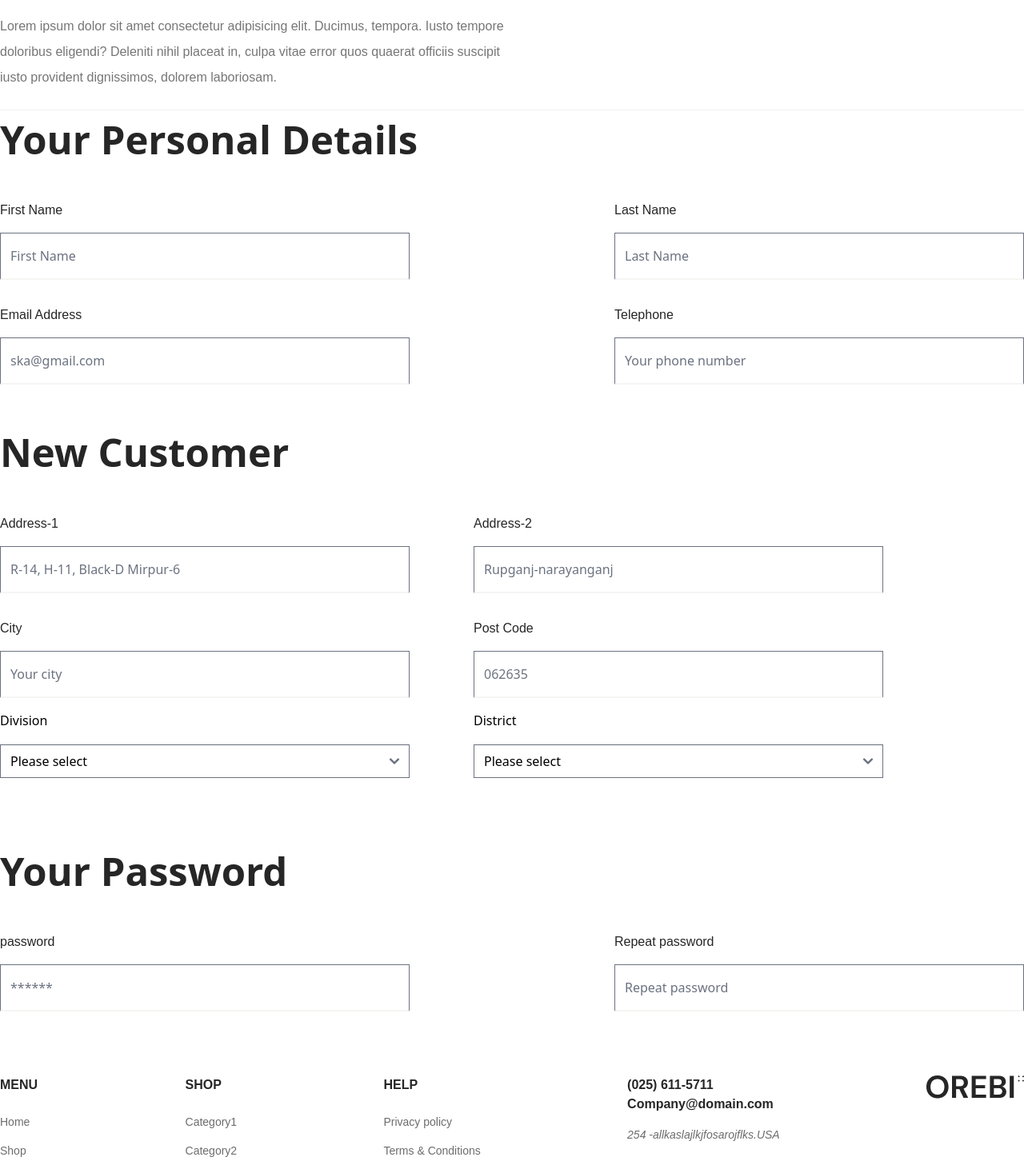
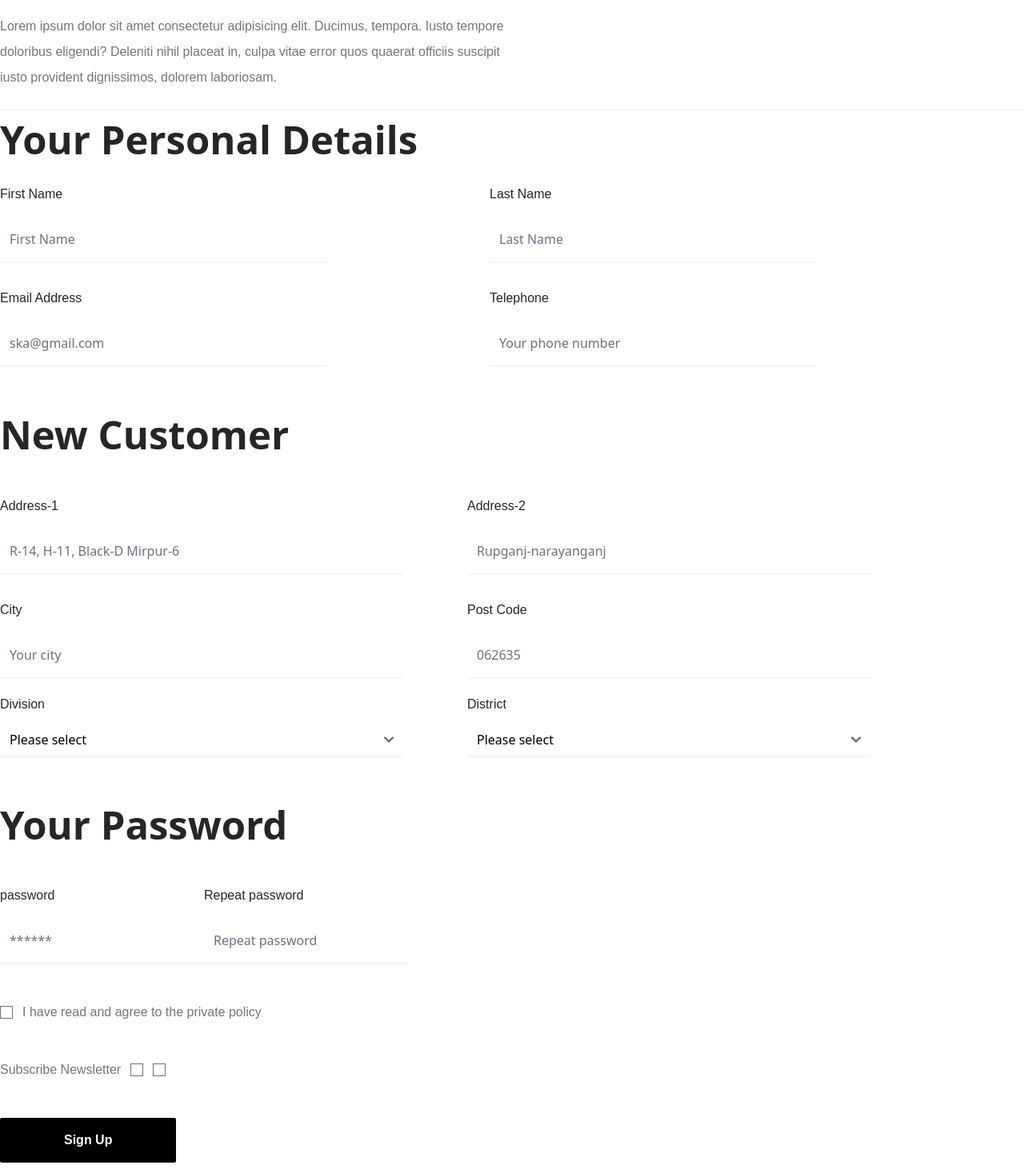
Before and after one commit to seydurrahman/FDR-2303-e-commerce, a React (Vite) app: page /registration in a window 1280 px wide. Shown: the part 420-1887 px from the top of the page at 80% size. Built offline with nearby package versions, Linux system fonts and the light colour scheme.

Commit message:
information done

```diff
--- a/src/Pages/Registration/Registration.jsx
+++ b/src/Pages/Registration/Registration.jsx
@@ -16,35 +16,69 @@ const Registration = () => {
     PostCode:"",
     password:"",
     Repeatpassword:"",
+    agreement:false,
+    subscribe1:false,
+    subscribe2:false,
   })
   // handleuserInput functionality
   const handleuserInput = (e)=>{
-    setuserInfo({
-      ...userInfo,
-      [e.target.id] : e.target.value,
+    if (e.target.checked){
+      setuserInfo({
+        ...userInfo,
+        [e.target.id]:true,
+      })
+    } else {
+      setuserInfo({
+        ...userInfo,
+        [e.target.id] : e.target.value,
 
-    })
+      })
+    }
+
   }
   console.log(userInfo);
+
+  const handleSignUp = ()=>{
+    const {FirstName, EmailAddress, Telephone, Address1, password, Repeatpassword, agreement} = userInfo
+    if (!FirstName){
+    console.log("First name missing");
+    } else if (!EmailAddress){
+        console.log("Email missing");
+    } else if (!Telephone){
+    console.log("Telephone missing");
+    } else if (!Address1){
+    console.log("Address1 missing");
+    } else if (!password){
+    console.log("Password missing");
+    } else if (!Repeatpassword){
+    console.log("Repeatpassword missing");
+    } else if (!agreement){
+    console.log("Agreement missing");
+    } else {
+    console.log("Everything ok");
+
+    }
+  }
 
   return (
     <div className='py-20'>
         <div className='container'>
             <RegistrationTop/>
-            {/* Personal information */}
+            <div className='flex flex-col items-start gap-y-12'>
+              {/* Personal information */}
             <div>
                 <form action="#" onSubmit={(e)=>e.preventDefault()}>
-                  <div className='mb-10'>
+                  <div>
                   <h1 className='text-[49px] font-bold text-main_font_color mb-5'>Your Personal Details</h1>
                   </div>
                     <div className='flex flex-wrap justify-between gap-y-8'>
-                    <SignUpInput className={" basis-2/5 py-4 border-b-2 border-b-secondary_bg_color"} inputType={"text"} placeHolder={"First Name"} labetTitle={"First Name"} inputId={"FirstName"} oninputChange={handleuserInput}/>
+                    <SignUpInput className={" basis-2/5 py-4 border-0 border-b-2 border-b-secondary_bg_color"} inputType={"text"} placeHolder={"First Name"} labetTitle={"First Name"} inputId={"FirstName"} oninputChange={handleuserInput}/>
 
-                    <SignUpInput className={"py-4 border-b-2 border-b-secondary_bg_color"} inputType={"text"} placeHolder={"Last Name"} labetTitle={"Last Name"} inputId={"LastName"} oninputChange={handleuserInput}/>
+                    <SignUpInput className={"py-4 border-0 border-b-2 border-b-secondary_bg_color"} inputType={"text"} placeHolder={"Last Name"} labetTitle={"Last Name"} inputId={"LastName"} oninputChange={handleuserInput}/>
 
-                    <SignUpInput className={"py-4 border-b-2 border-b-secondary_bg_color"} inputType={"email"} placeHolder={"ska@gmail.com"} labetTitle={"Email Address"} inputId={"EmailAddress"} oninputChange={handleuserInput}/>
+                    <SignUpInput className={"py-4 border-0 border-b-2 border-b-secondary_bg_color"} inputType={"email"} placeHolder={"ska@gmail.com"} labetTitle={"Email Address"} inputId={"EmailAddress"} oninputChange={handleuserInput}/>
 
-                    <SignUpInput className={"py-4 border-b-2 border-b-secondary_bg_color"} inputType={"number"} placeHolder={"Your phone number"} labetTitle={"Telephone"} inputId={"Telephone"} oninputChange={handleuserInput}/>
+                    <SignUpInput className={"py-4 border-0 border-b-2 border-b-secondary_bg_color"} inputType={"number"} placeHolder={"Your phone number"} labetTitle={"Telephone"} inputId={"Telephone"} oninputChange={handleuserInput}/>
 
                     </div>
                 </form>
@@ -52,25 +86,25 @@ const Registration = () => {
             {/* Personal information */}
 
             {/* Customer information */}
-            <div className='mt-12'>
+            <div>
                 <form action="#" onSubmit={(e)=>e.preventDefault()}>
                   <div className='mb-10'>
                   <h1 className='text-[49px] font-bold text-main_font_color mb-5'>New Customer</h1>
                   </div>
                     <div className='flex flex-wrap gap-y-8 gap-x-20'>
-                    <SignUpInput className={" basis-2/5 py-4 border-b-2 border-b-secondary_bg_color"} inputType={"text"} placeHolder={"R-14, H-11, Black-D Mirpur-6"} labetTitle={"Address-1"} inputId={"Address1"} oninputChange={handleuserInput}/>
+                    <SignUpInput className={" basis-2/5 py-4 border-0 border-b-2 border-b-secondary_bg_color"} inputType={"text"} placeHolder={"R-14, H-11, Black-D Mirpur-6"} labetTitle={"Address-1"} inputId={"Address1"} oninputChange={handleuserInput}/>
 
-                    <SignUpInput className={"py-4 border-b-2 border-b-secondary_bg_color"} inputType={"text"} placeHolder={"Rupganj-narayanganj"} labetTitle={"Address-2"} inputId={"Address2"} oninputChange={handleuserInput}/>
+                    <SignUpInput className={"py-4 border-0 border-b-2 border-b-secondary_bg_color"} inputType={"text"} placeHolder={"Rupganj-narayanganj"} labetTitle={"Address-2"} inputId={"Address2"} oninputChange={handleuserInput}/>
 
-                    <SignUpInput className={"py-4 border-b-2 border-b-secondary_bg_color"} inputType={"email"} placeHolder={"Your city"} labetTitle={"City"} inputId={"City"} oninputChange={handleuserInput}/>
+                    <SignUpInput className={"py-4 border-0 border-b-2 border-b-secondary_bg_color"} inputType={"email"} placeHolder={"Your city"} labetTitle={"City"} inputId={"City"} oninputChange={handleuserInput}/>
 
-                    <SignUpInput className={"py-4 border-b-2 border-b-secondary_bg_color"} inputType={"number"} placeHolder={"062635"} labetTitle={"Post Code"} inputId={"PostCode"} oninputChange={handleuserInput}/>
+                    <SignUpInput className={"py-4 border-0 border-b-2 border-b-secondary_bg_color"} inputType={"number"} placeHolder={"062635"} labetTitle={"Post Code"} inputId={"PostCode"} oninputChange={handleuserInput}/>
 
                     </div>
-                    <div className='flex gap-x-20'>
+                    <div className='mt-5 flex gap-x-20'>
                         <div className='basis-2/5'>
-                        <h1 className='border-b-2 border-b-secondary_bg_color py-4'>Division</h1>
-                        <select name="Division" id="Division" className='w-full' onChange={handleuserInput}>
+                        <h1 className='mb-3 text-base font-DMsans font-normal text-main_font_color'>Division</h1>
+                        <select name="Division" id="Division" className='w-full border-0 border-b-2 border-b-secondary_bg_color' onChange={handleuserInput}>
                           <option value="">Please select</option>
                           <option value="">Dhaka</option>
                           <option value="">Narayanganj</option>
@@ -80,8 +114,8 @@ const Registration = () => {
                         </select>
                         </div>
                         <div className='basis-2/5'>
-                        <h1 className='border-b-2 border-b-secondary_bg_color py-4'>District</h1>
-                        <select name="District" id="District" className='w-full' onChange={handleuserInput} >
+                        <h1 className='mb-3 text-base font-DMsans font-normal text-main_font_color'>District</h1>
+                        <select name="District" id="District" className='w-full border-0 border-b-2 border-b-secondary_bg_color' onChange={handleuserInput} >
                           <option value="">Please select</option>
                           <option value="">Dhaka</option>
                           <option value="">Narayanganj</option>
@@ -96,20 +130,42 @@ const Registration = () => {
             {/* Customer information */}
 
             {/* Password */}
-            <div className='mt-20'>
+            <div>
                 <form action="#" onSubmit={(e)=>e.preventDefault()}>
                   <div className='mb-10'>
                   <h1 className='text-[49px] font-bold text-main_font_color mb-5'>Your Password</h1>
                   </div>
                     <div className='flex flex-wrap justify-between gap-y-8'>
-                    <SignUpInput className={" basis-2/5 py-4 border-b-2 border-b-secondary_bg_color"} inputType={"password"} placeHolder={"******"} labetTitle={"password"} inputId={"password"} oninputChange={handleuserInput}/>
+                    <SignUpInput className={"py-4 border-0 border-b-2 border-b-secondary_bg_color"} inputType={"password"} placeHolder={"******"} labetTitle={"password"} inputId={"password"} oninputChange={handleuserInput}/>
 
-                    <SignUpInput className={"py-4 border-b-2 border-b-secondary_bg_color"} inputType={"password"} placeHolder={"Repeat password"} labetTitle={"Repeat password"} inputId={"Repeatpassword"} oninputChange={handleuserInput}/>
+                    <SignUpInput className={"py-4 border-0 border-b-2 border-b-secondary_bg_color"} inputType={"password"} placeHolder={"Repeat password"} labetTitle={"Repeat password"} inputId={"Repeatpassword"} oninputChange={handleuserInput}/>
 
                     </div>
                 </form>
             </div>
             {/* Password */}
+
+            {/* Check mark information */}
+            <div className='flex items-center gap-x-3'>
+              <input type="checkbox" id='agreement' name='agreement' onChange={handleuserInput} />
+              <p className='font-DMsans text-base font-normal text-secondary_font_color'>I have read and agree to the private policy</p>
+            </div>
+            <div className='flex items-center gap-x-3'>
+              <p className='font-DMsans text-base font-normal text-secondary_font_color'>Subscribe Newsletter</p>
+              <input type="checkbox" id='subscribe1' name='subscribe1' onChange={handleuserInput}/>
+              <input type="checkbox" id='subscribe2' name='subscribe2' onChange={handleuserInput}/>
+            </div>
+            {/* Check mark information */}
+
+            {/* Button info */}
+            <div>
+              <button className='text-md rounded-sm bg-black px-20 py-4 font-DMsans font-bold text-white' onClick={handleSignUp}>
+                Sign Up
+              </button>
+            </div>
+            {/* Button info */}
+            </div>
+
         </div>
     </div>
   )
--- a/src/index.css
+++ b/src/index.css
@@ -33,14 +33,13 @@
     }
 }
 @layer components{
-    .menuItem{
-        font-size: 14px;
-        font-weight: 400;
-        font-family:var(--DMsans);
-        color: var(--secondary_font_color);
+    input,select{
+        --tw-ring-shadow : none !important
 }
 }
 
-/* .slick-dots ul .slick-active div{
-    border-right: 3px solid var(--main_font_color) !important;
-} */
+input[type="checkbox"]:checked{
+background-image:none !important ;
+color: var(--secondary_font_color);
+border:3x solid #e9e9e9
+}
```
